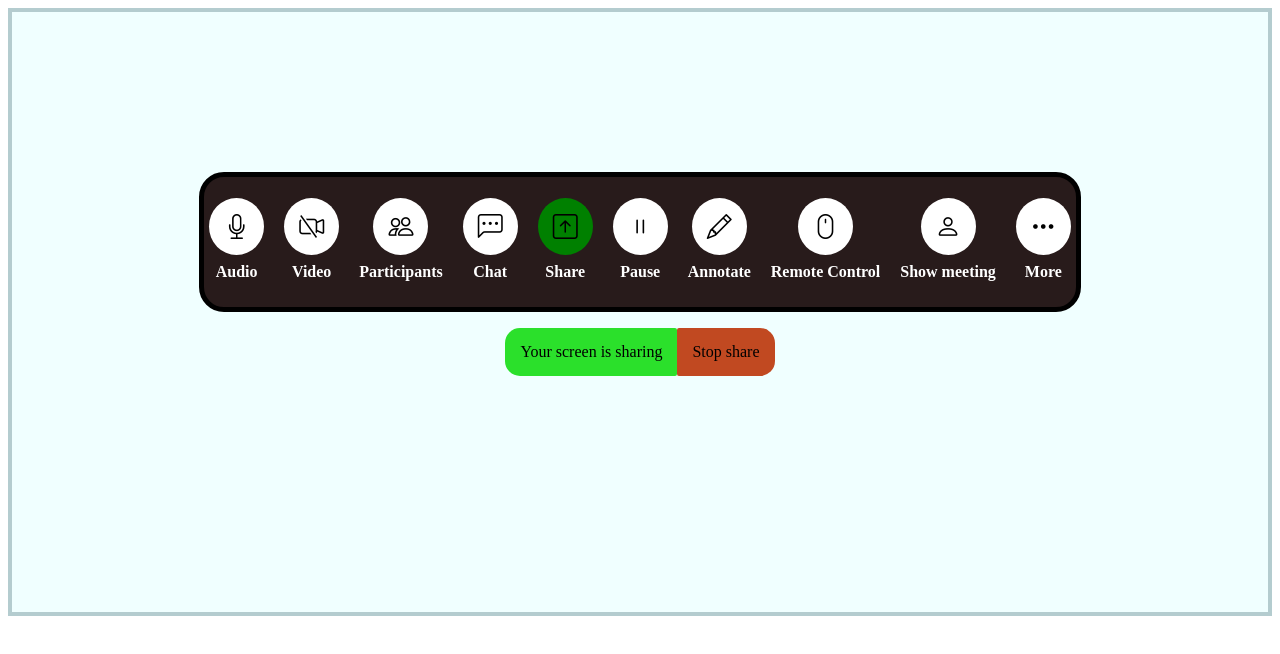
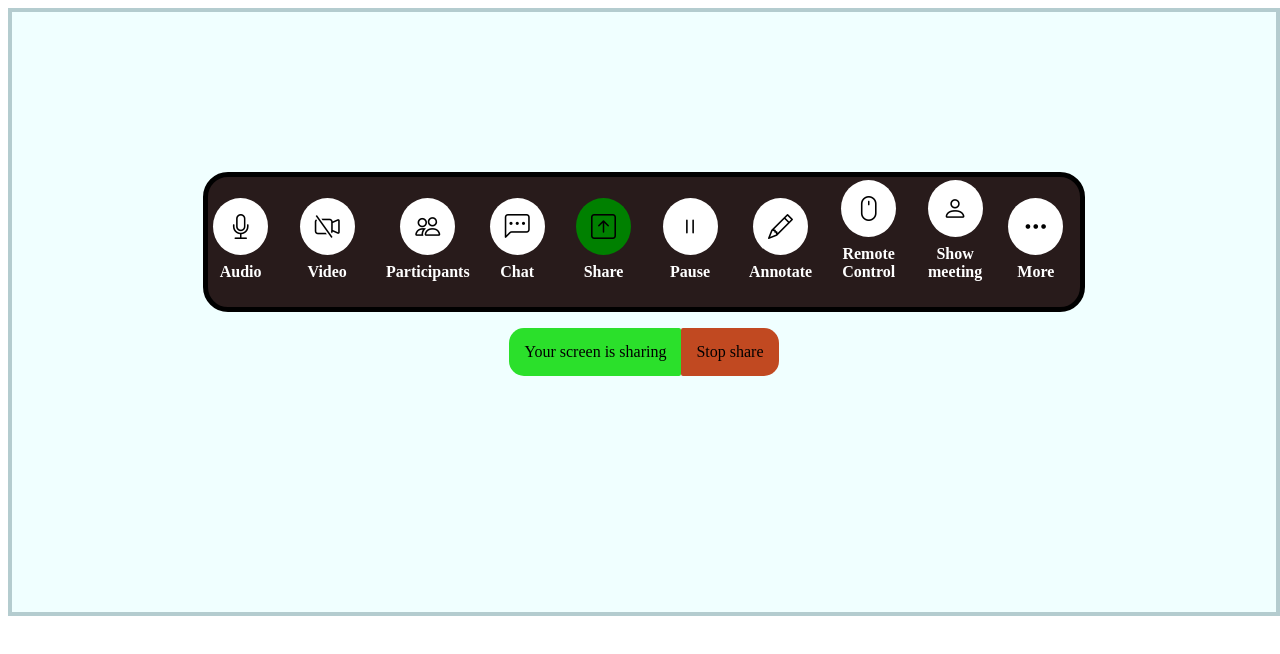
Before and after one commit to IndhuReddy20/CSS, a plain HTML site: page 09-06flextask/index.html in a window 1280 px wide. Drawn offline with nearby package versions, Linux system fonts and the light colour scheme.

Commit message:
Update style.css

```diff
--- a/09-06flextask/style.css
+++ b/09-06flextask/style.css
@@ -1,8 +1,8 @@
-
 .container{
     background-color: azure;
     position: sticky;
     height: 600px;
+    width: 100%;
     border: 4px solid rgb(180, 204, 207);
 }
 .labels{
@@ -14,6 +14,7 @@
 }
 .icons{
     display: flex;
+    flex-wrap: wrap;
     background-color: rgb(40, 27, 27);
     justify-content: center;
     align-items: end;
@@ -29,9 +30,11 @@ i{
     padding: 15px;
     border-radius: 100%;
 }
-.center{
+.display{
     display: flex;
     align-items: center;
+    flex: 1 1 30px;
+    text-align: center;
 }
 #share{
     background-color: green;
@@ -54,6 +57,7 @@ h4{
     align-items: start;
     padding: 0px;
 
+
 }
 #start{
     background-color: rgb(43, 224, 43);
```
